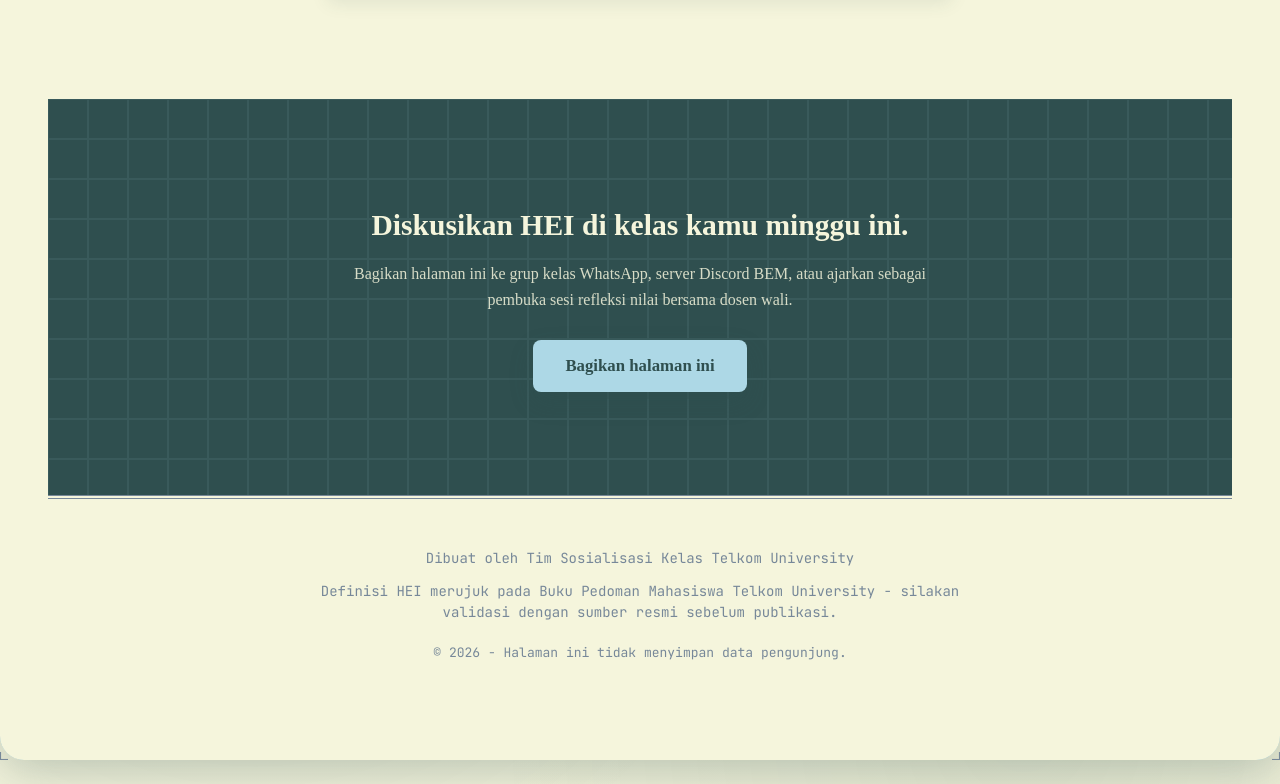
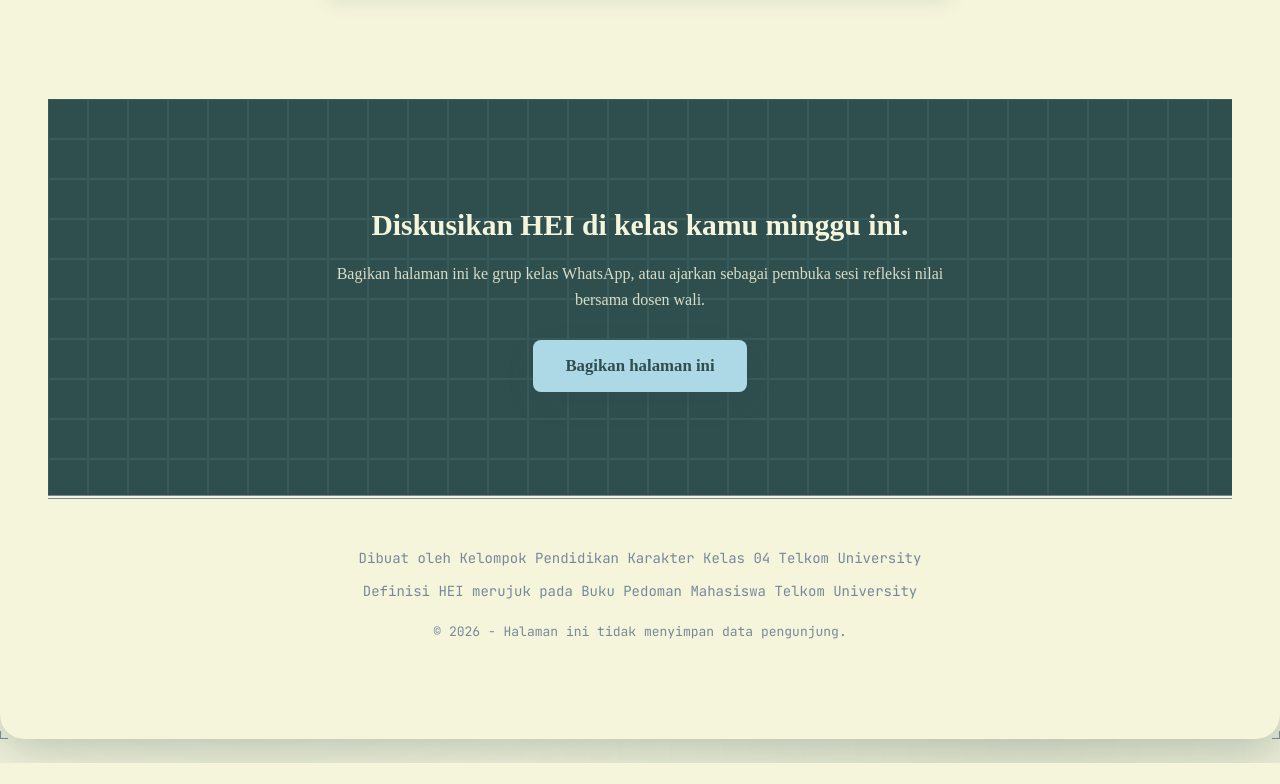
Before and after one commit to DAlpukat/pendidikankarakter, a plain HTML site: page index.html in a window 1280 px wide. Shown: the part 4627-5411 px from the top of the page. After the commit the page ends 5390 px from the top, so only its background shows below. Drawn offline with Linux system fonts and the light colour scheme; a web font is replaced by a local one.

Commit message:
fix: hapus Firebase Analytics agar klaim footer tidak menyimpan data pengunjung sesuai kondisi kode

```diff
--- a/index.html
+++ b/index.html
@@ -1269,8 +1269,8 @@
         <div class="container cta__inner">
           <h2>Diskusikan HEI di kelas kamu minggu ini.</h2>
           <p>
-            Bagikan halaman ini ke grup kelas WhatsApp, server Discord BEM, atau
-            ajarkan sebagai pembuka sesi refleksi nilai bersama dosen wali.
+            Bagikan halaman ini ke grup kelas WhatsApp, atau ajarkan sebagai
+            pembuka sesi refleksi nilai bersama dosen wali.
           </p>
           <div class="cta__actions">
             <button class="btn btn--cta" id="btn-share-page" type="button">
@@ -1283,11 +1283,10 @@
       <footer>
         <div class="container footer__inner">
           <div class="footer__credit">
-            Dibuat oleh Tim Sosialisasi Kelas Telkom University
+            Dibuat oleh Kelompok Pendidikan Karakter Kelas 04 Telkom University
           </div>
           <div class="footer__source">
-            Definisi HEI merujuk pada Buku Pedoman Mahasiswa Telkom University -
-            silakan validasi dengan sumber resmi sebelum publikasi.
+            Definisi HEI merujuk pada Buku Pedoman Mahasiswa Telkom University
           </div>
           <div class="footer__note">
             &copy; 2026 - Halaman ini tidak menyimpan data pengunjung.
@@ -1334,23 +1333,5 @@
       })();
     </script>
 
-    <script type="module">
-      import { initializeApp } from "https://www.gstatic.com/firebasejs/11.1.0/firebase-app.js";
-      import { getAnalytics } from "https://www.gstatic.com/firebasejs/11.1.0/firebase-analytics.js";
-
-      // Konfigurasi project Firebase pendidikan-karakter
-      const firebaseConfig = {
-        apiKey: "AIzaSyAvfqXDr5isceUOVJ8fw72OKb0IbfBoyMM",
-        authDomain: "pendidikan-karakter.firebaseapp.com",
-        projectId: "pendidikan-karakter",
-        storageBucket: "pendidikan-karakter.firebasestorage.app",
-        messagingSenderId: "957253545242",
-        appId: "1:957253545242:web:149a8936ad530e099b50a3",
-        measurementId: "G-X6VH9R4YPZ"
-      };
-
-      const app = initializeApp(firebaseConfig);
-      const analytics = getAnalytics(app);
-    </script>
   </body>
 </html>
```
